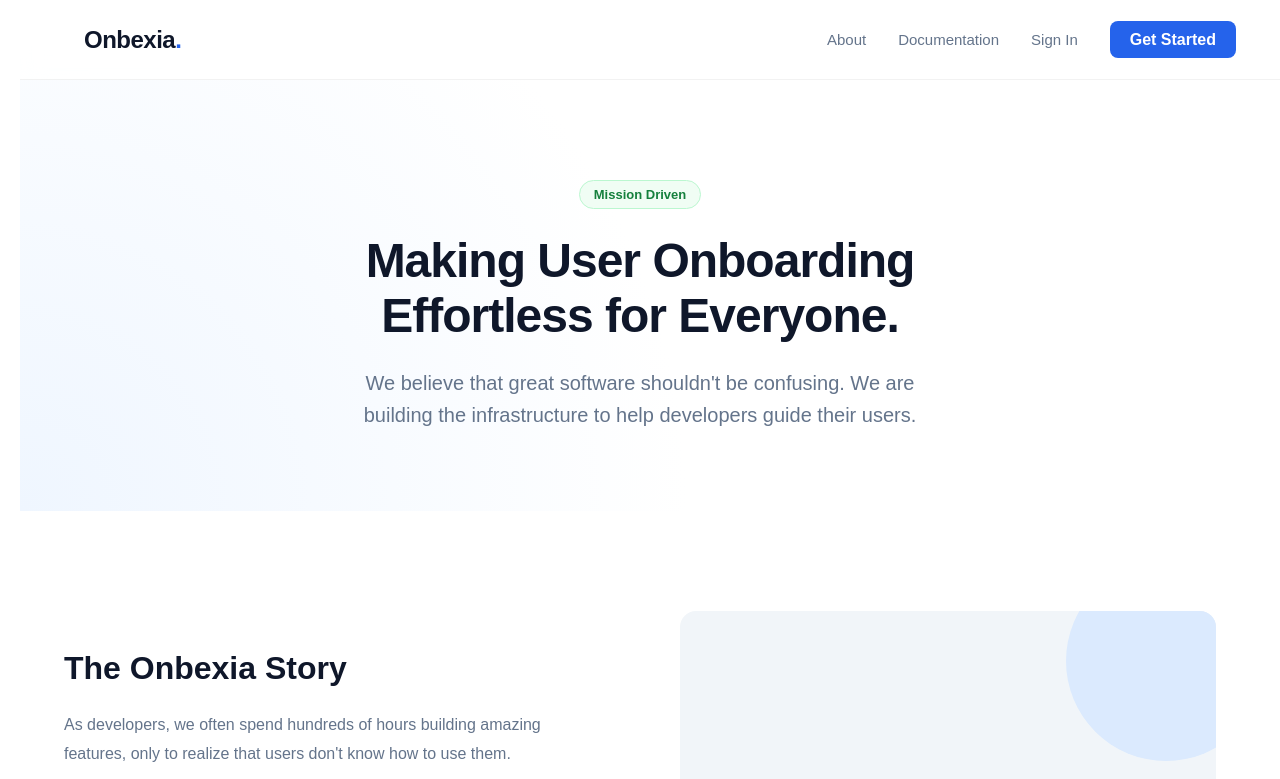
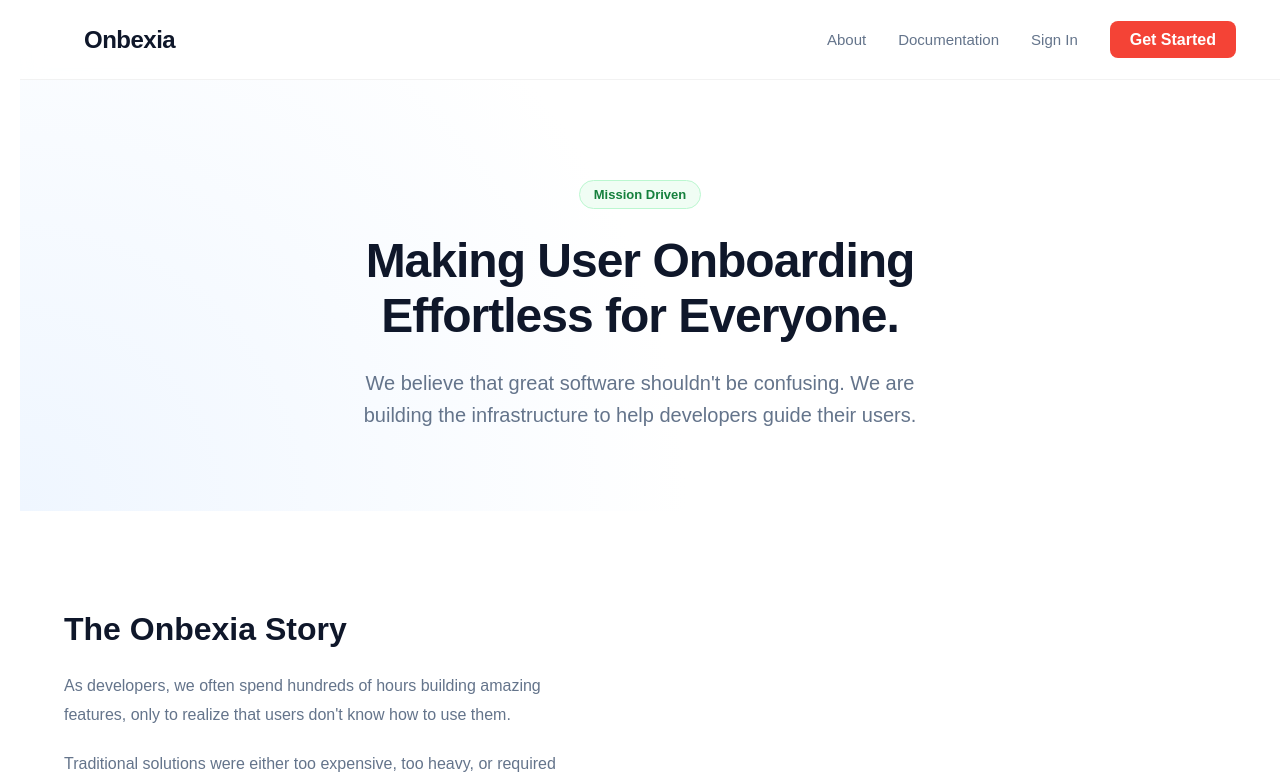
Before and after one commit to Jaycode01/onbexia, a Next.js app: page /about in a window 1280 px wide. Shown: the top 779 px of the page. Built offline with nearby package versions, Linux system fonts and the light colour scheme; no server answers; a web font is replaced by a local one.

Commit message:
style: change color

```diff
--- a/app/about/page.tsx
+++ b/app/about/page.tsx
@@ -55,11 +55,11 @@ export default function AboutPage() {
               core.
             </p>
           </div>
-          <div className="story-image">
+          {/* <div className="story-image">
             <div className="shape-circle"></div>
             <div className="shape-square"></div>
             <Globe size={64} color="#94a3b8" style={{ zIndex: 2 }} />
-          </div>
+          </div> */}
         </div>
       </section>
 
--- a/app/landing.css
+++ b/app/landing.css
@@ -1,7 +1,7 @@
 /* app/landing.css */
 :root {
-  --primary: #2563eb;
-  --primary-dark: #1d4ed8;
+  --primary: #f44336;
+  --primary-dark: #c43227;
   --text-main: #0f172a;
   --text-muted: #64748b;
   --bg-light: #f8fafc;
--- a/components/Header.tsx
+++ b/components/Header.tsx
@@ -11,7 +11,7 @@ export default function Header() {
       <nav className="navbar">
         <div className="container nav-content">
           <Link href="/" className="logo">
-            Onbexia<span style={{ color: "var(--primary)" }}>.</span>
+            Onbexia
           </Link>
 
           {/* Desktop Nav */}
```
